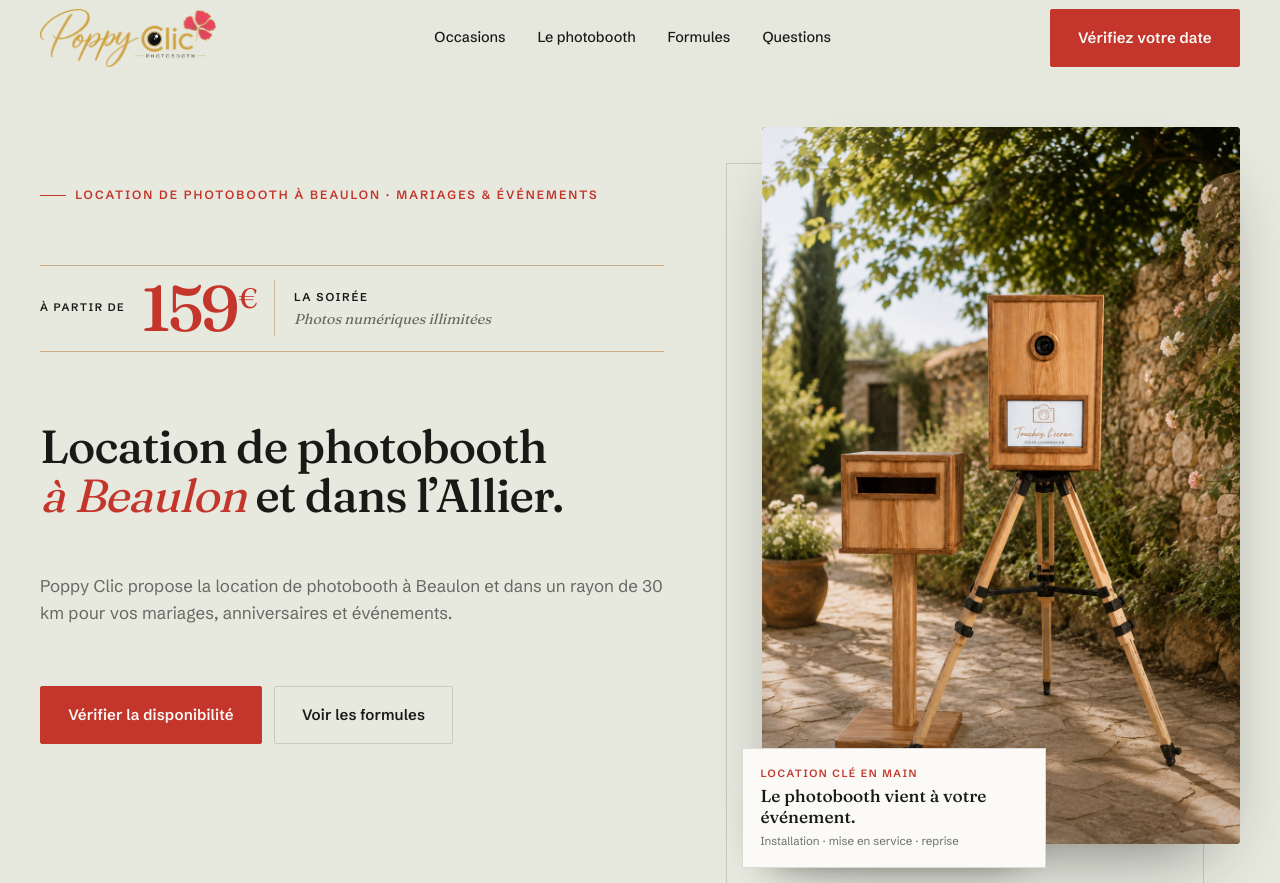
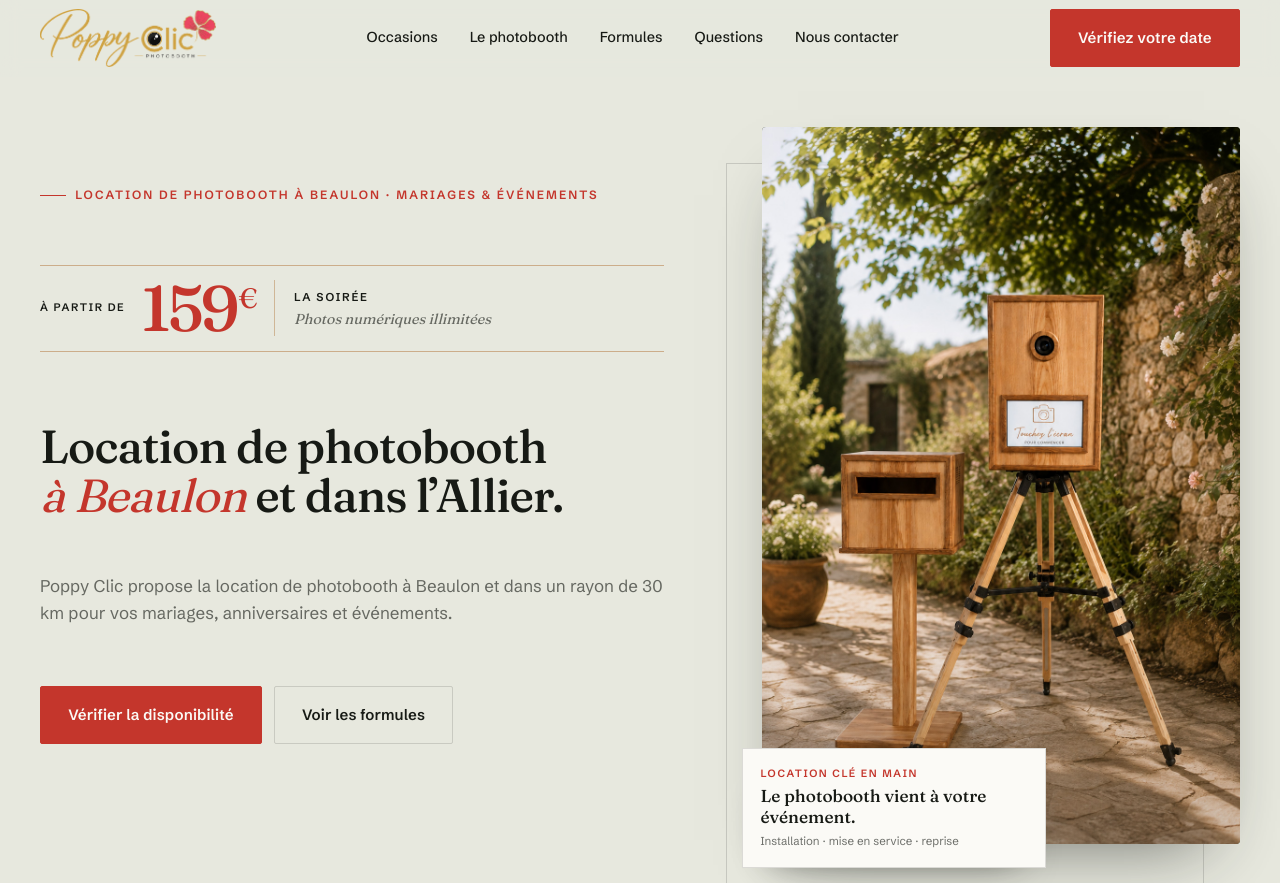
Before and after one commit to photobooth-poppyclic/photobooth-poppyclic.github.io, a plain HTML site: page index.html in a window 1280 px wide. Shown: the top 883 px of the page. Drawn offline with Linux system fonts and the light colour scheme.

Commit message:
Update index.html

```diff
--- a/index.html
+++ b/index.html
@@ -72,6 +72,7 @@
         <a href="#artisan" class="navbar_link">Le photobooth</a>
         <a href="#tarifs" class="navbar_link">Formules</a>
         <a href="#faq" class="navbar_link">Questions</a>
+        <a href="#reservation" class="navbar_link">Nous contacter</a>
       </nav>
       <a href="#reservation" class="button">Vérifiez votre date</a>
 
```
